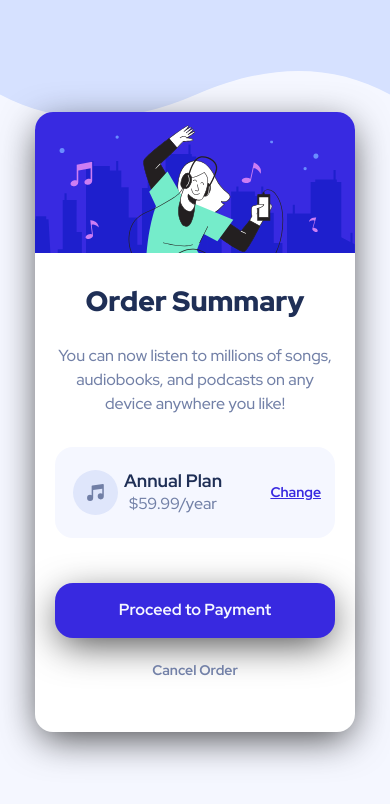
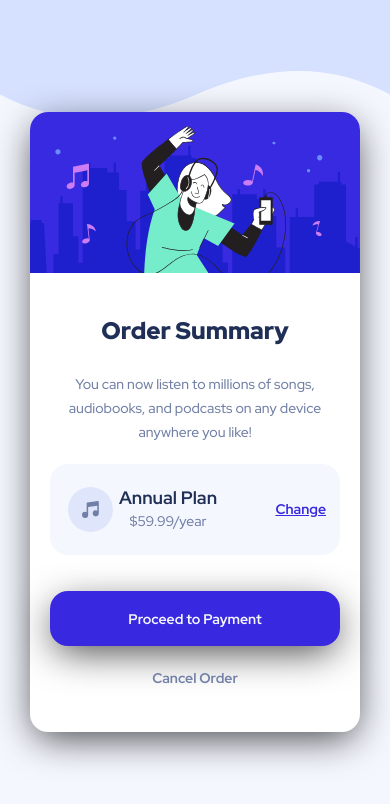
Before and after one commit to LukeBob/Order-summary-card, a PHP site: page / in a window 390 px wide. Shown: the top 804 px of the page. Run offline with PHP 8.4, Linux system fonts and the light colour scheme.

Commit message:
more padding and margin on typography, also reduced button container flexbox size

```diff
--- a/styles.css
+++ b/styles.css
@@ -64,7 +64,7 @@ h3 {
 }
 
 .card_bottom_container {
-    padding: 10px 70px;
+    padding: 10px 55px;
     width: 100%;
     flex: 1;
     display: flex;
@@ -111,7 +111,7 @@ h3 {
 .buttons_container {
     width: 100%;
     height: 100%;
-    flex: 1;
+    flex: .9;
     display: flex;
     justify-content: center;
     align-items: center;
@@ -123,7 +123,6 @@ h3 {
     margin-top: 20px;
     font-size: 14px;
     font-weight: 700;
-    transition: all 200ms ease-in-out;
 }
 /* .buttons_container > a:hover {
  color:hsl(223, 47%, 23%);
@@ -180,21 +179,23 @@ h3 {
     font-size: 14px;
     font-weight: 700;
     color:hsl(245, 75%, 52%);
+
 }
 
 .change:active {
     color: hsl(245, 45%, 69%);
 }
 
+.card_heading_container > p {padding: 2px 12px;}
 
 @media screen and (max-width: 692px) {
     .card_top_container {
-        flex: .3;
+        flex: .4;
     }
 
    .card {
         height: 620px;
-        width: min(320px, 320px);
+        width: min(330px, 330px);
    }
    .card_bottom_container {
        padding: 5px 20px;
@@ -212,4 +213,12 @@ h3 {
    .buttons_container {
        flex: .8;
    }
+   h1 {
+       font-size: 24px;
+   }
+   p {
+       font-size: 14px;
+   }
+
+
   }
```
